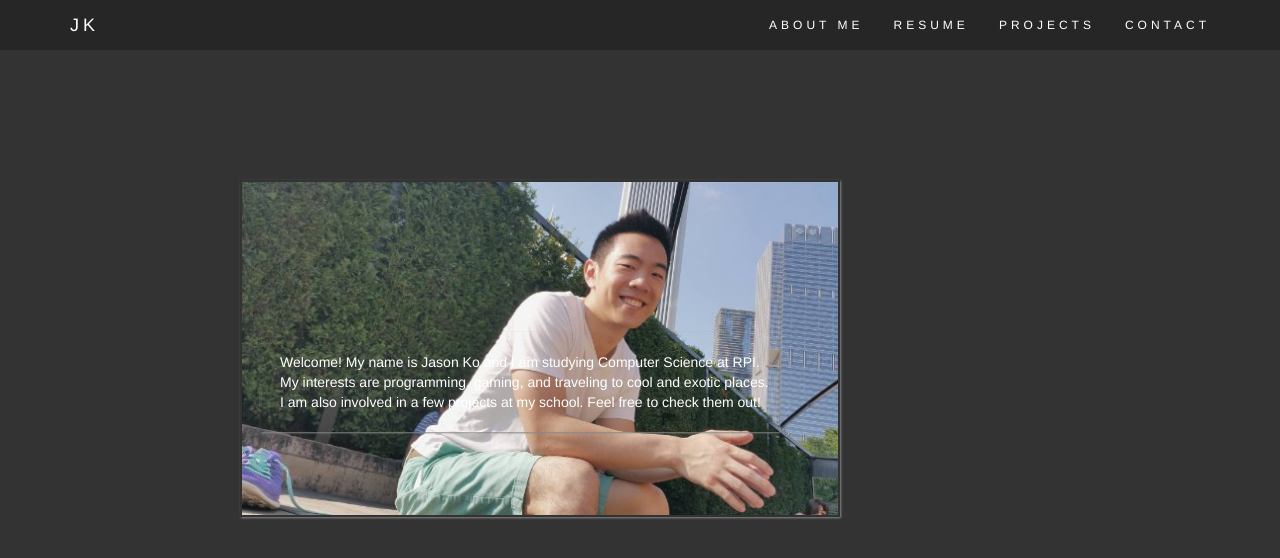
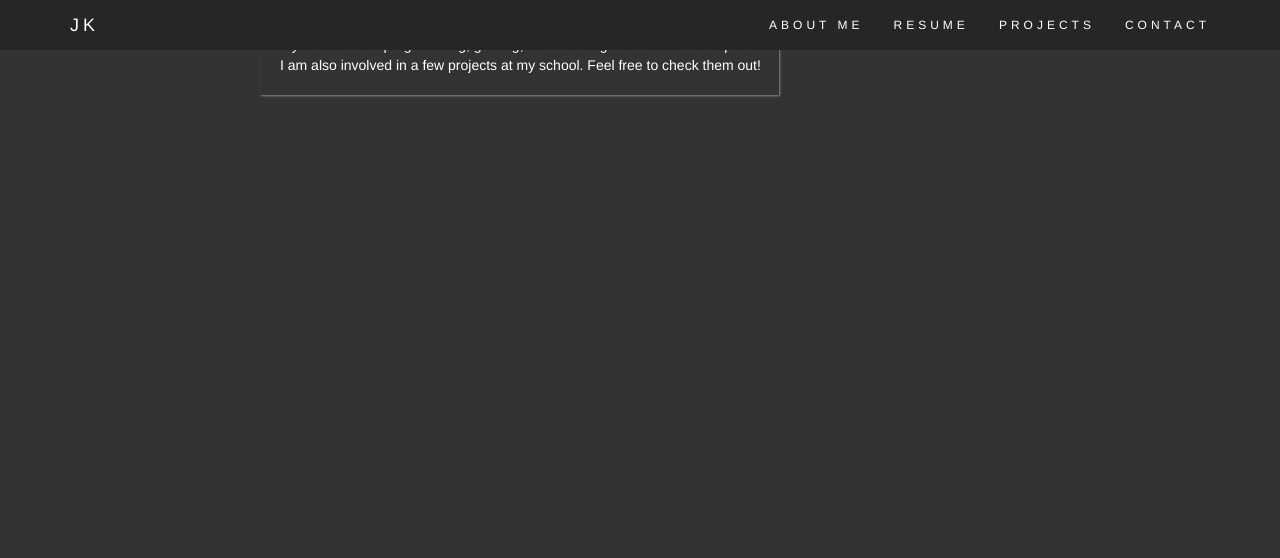
Before and after one commit to jko0531/personal-website, a Jekyll site: the page built from _pages/about.html, in a window 1280 px wide. Shown: the top 558 px of the page. Built offline with Jekyll 4.4.1, drawn with Linux system fonts in a browser that asks for light colours.

Commit message:
fixed picture?

```diff
--- a/_pages/about.html
+++ b/_pages/about.html
@@ -57,7 +57,7 @@ img{
 <div id = 'talk-container'>
 	<div id='talk-content-container'>
 		<div class='talk-block'>
-			<img class='img-left' src='../img/profile.jpg'></img>
+			<!--<img class='img-left' src='../img/profile.jpg'></img>-->
 			<div class='text-container'>
 				<div class='talk-left-text'>
 				Welcome! My name is Jason Ko and I am studying Computer Science at RPI.<br>
```
